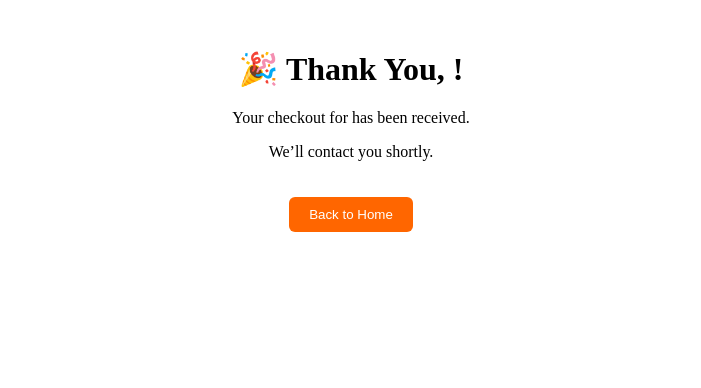
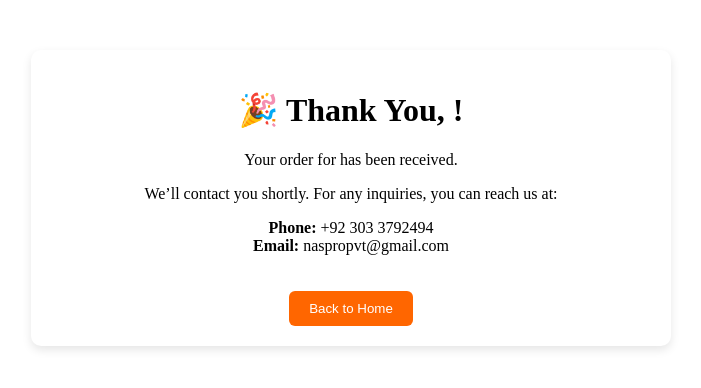
Before and after one commit to naspro-tech/naspro, a Next.js app: page /thankyou in a window 1280 px wide. Shown: the top 388 px of the page, without its empty margins (289-990 px from the left). Built offline with nearby package versions, Linux system fonts and the light colour scheme.

Commit message:
Update thankyou.js

```diff
--- a/pages/thankyou.js
+++ b/pages/thankyou.js
@@ -2,15 +2,29 @@ import { useRouter } from "next/router";
 
 export default function ThankYou() {
   const router = useRouter();
-  const { service, name } = router.query;
+  const { service, name, order } = router.query;
+
+  const CONTACT = {
+    phone: "+92 303 3792494",
+    email: "naspropvt@gmail.com",
+  };
 
   return (
-    <div style={{ maxWidth: 600, margin: "50px auto", textAlign: "center" }}>
+    <div style={{ maxWidth: 600, margin: "50px auto", textAlign: "center", padding: 20, background: "#fff", borderRadius: 10, boxShadow: "0 4px 10px rgba(0,0,0,0.1)" }}>
       <h1>🎉 Thank You, {name}!</h1>
+      <p>Your order for <strong>{service}</strong> has been received.</p>
+
+      {order && (
+        <p>
+          <strong>Order Number:</strong> {order}
+        </p>
+      )}
+
+      <p>We’ll contact you shortly. For any inquiries, you can reach us at:</p>
       <p>
-        Your checkout for <strong>{service}</strong> has been received.
+        <strong>Phone:</strong> {CONTACT.phone} <br />
+        <strong>Email:</strong> {CONTACT.email}
       </p>
-      <p>We’ll contact you shortly.</p>
 
       <button
         onClick={() => router.push("/")}
@@ -28,4 +42,4 @@ export default function ThankYou() {
       </button>
     </div>
   );
-}
+          }
```
